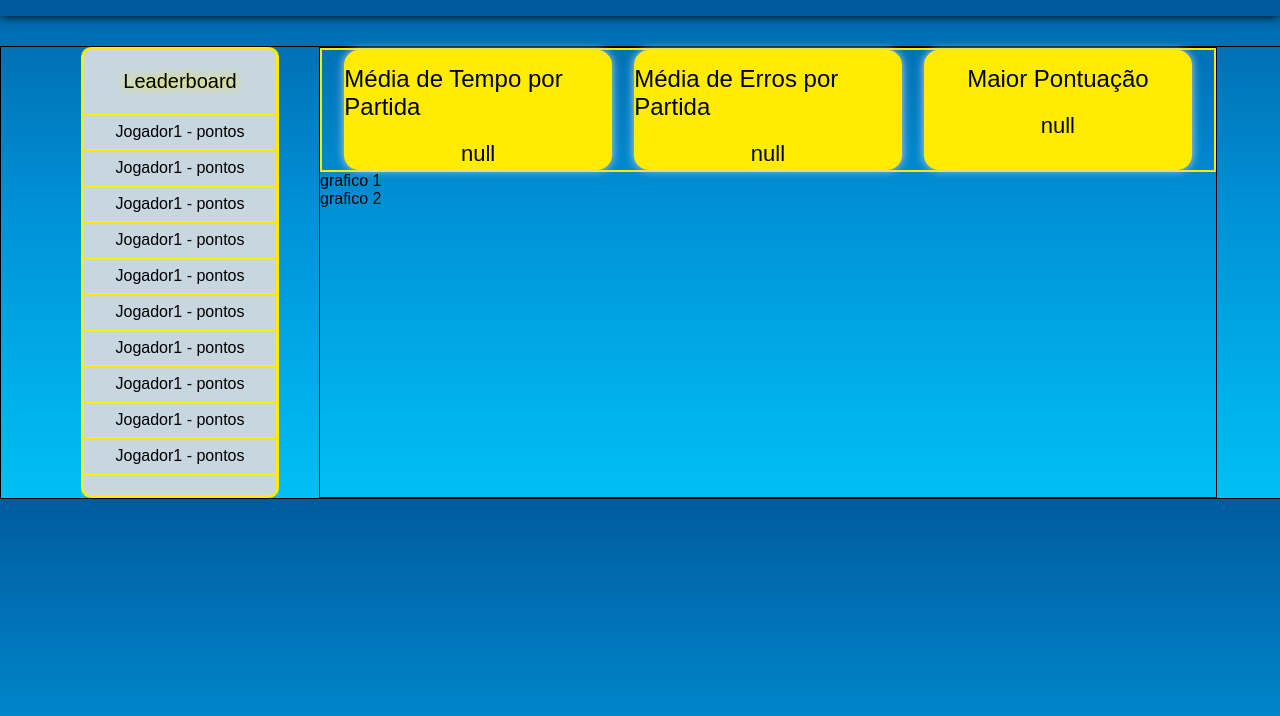
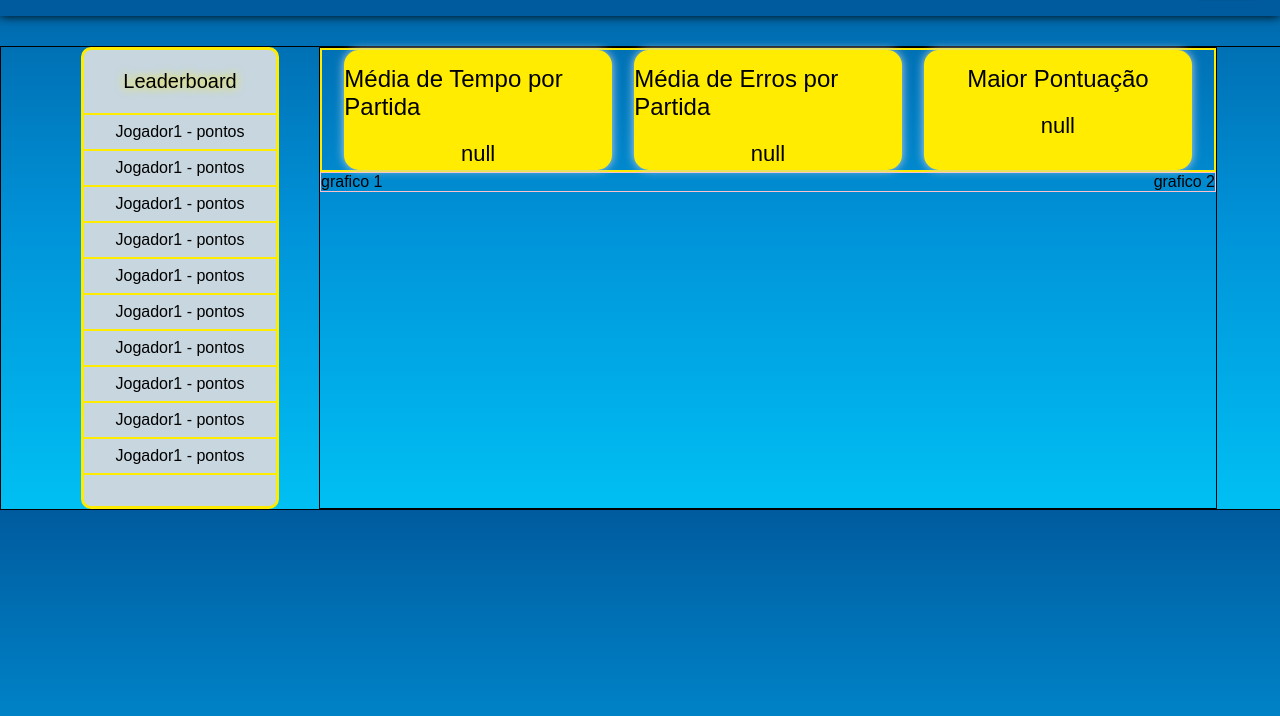
Before and after one commit to Luand-Assis/ProjetoIndividual_1_25, a website: page public/estatisticas.html in a window 1280 px wide. Shown: the part 64-780 px from the top of the page. Drawn offline with Linux system fonts and the light colour scheme.

Commit message:
Estilizando aonde ficarão gráficos

```diff
--- a/public/estatisticas.html
+++ b/public/estatisticas.html
@@ -55,8 +55,11 @@
                     <span id="pontuacao">null</span>
                 </div>
             </section>
-        <div>grafico 1</div>
-        <div>grafico 2</div>
+            <section class="graficosModernos">
+                <div>grafico 1</div>
+                <div>grafico 2</div>
+            </section>
+
         </section>
     </div>
 </body>
--- a/public/styles/styleEstatistica.css
+++ b/public/styles/styleEstatistica.css
@@ -110,7 +110,7 @@ header {
     border: 1px solid black;
     margin-left: 40px;
     width: 70%;
-
+    height: 460px;
 }
 .kpi {
     border: 2px solid var(--AmareloPinguim);
@@ -176,3 +176,8 @@ header {
     margin-top: 20px;
     font-size: 22px;
 }
+.graficosModernos {
+    border: 1px solid pink;
+    display: flex;
+    justify-content: space-between;
+}
```
